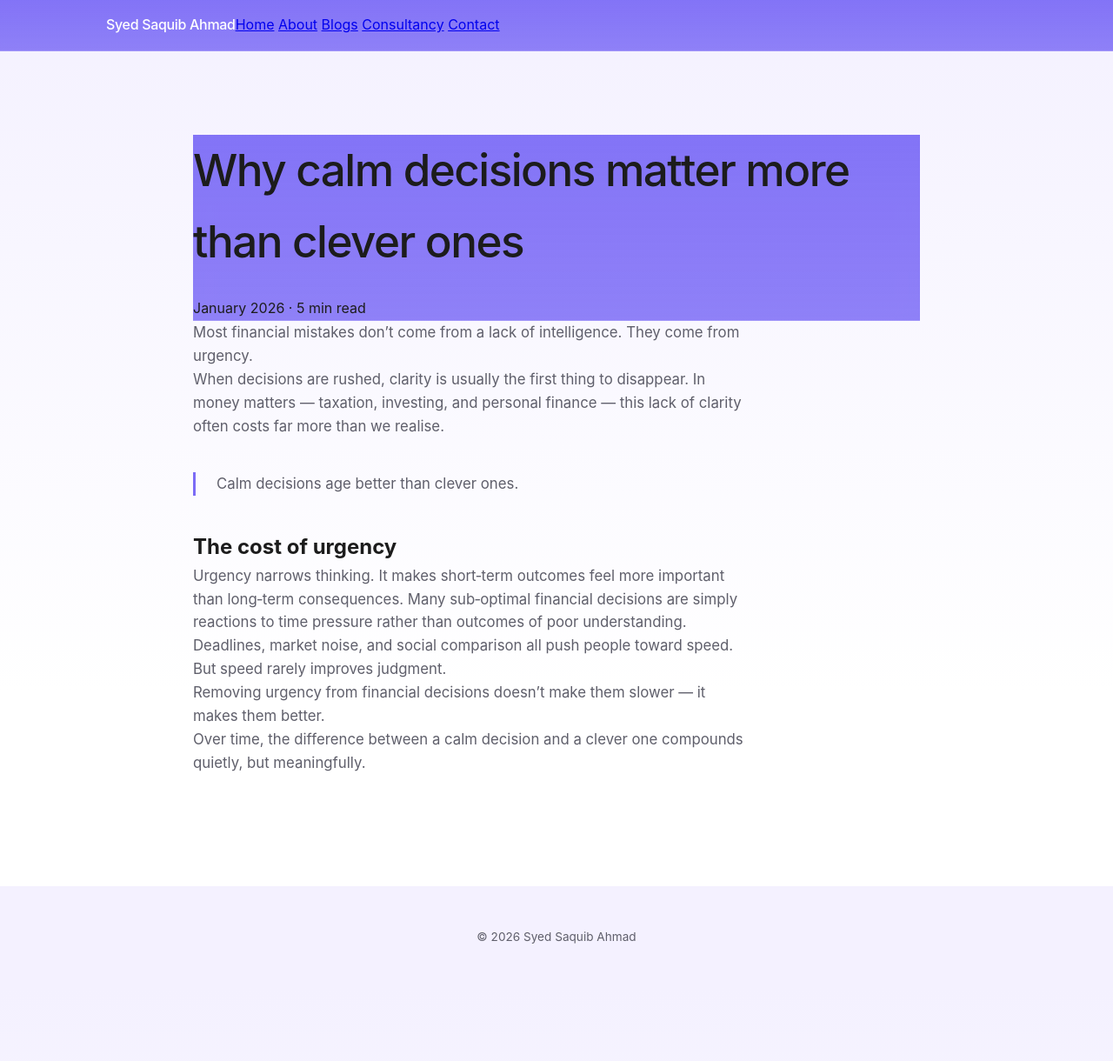
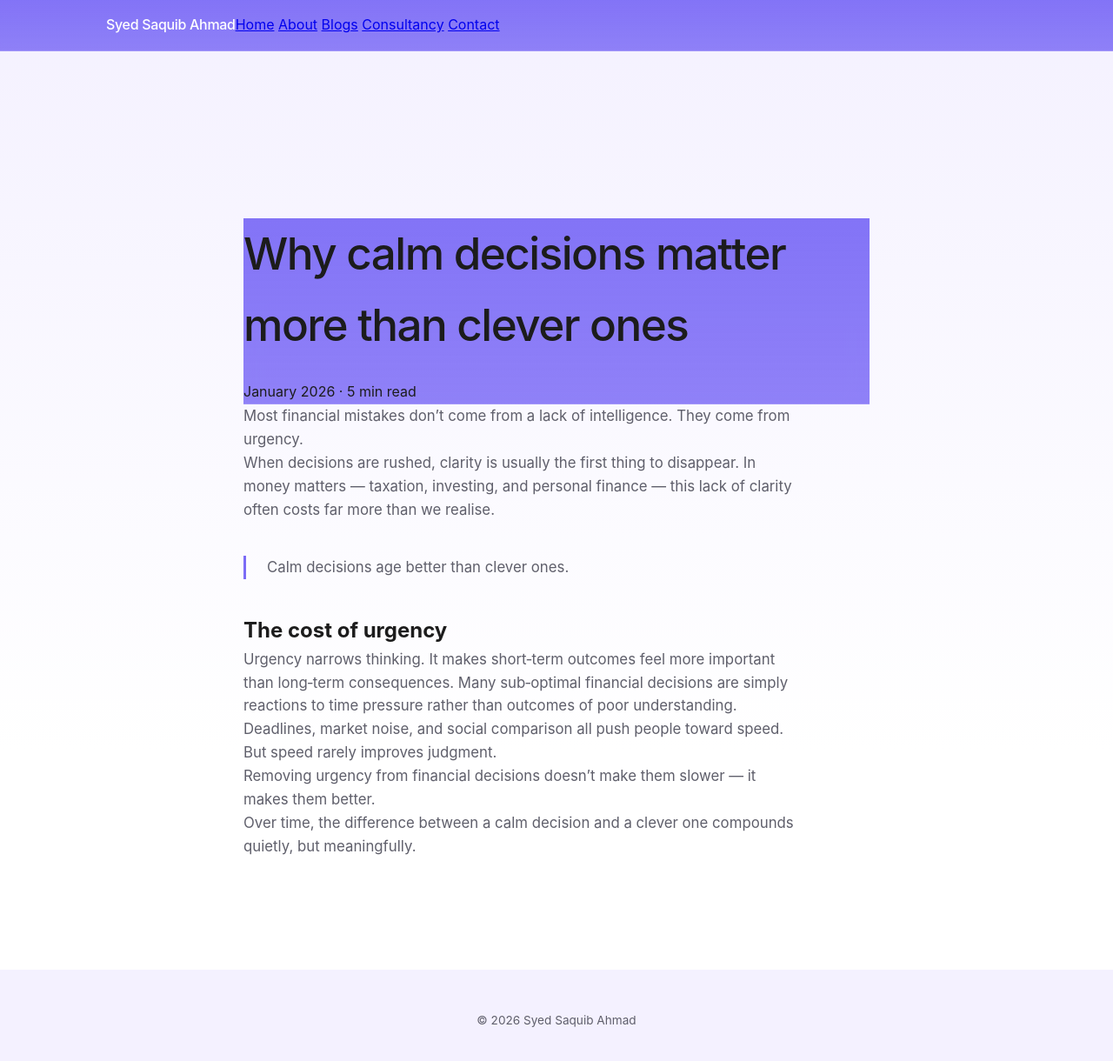
Before and after one commit to saquibahmad1234/syedsaquibahmad, a Jekyll site: the page built from _posts/2026-01-10-why-calm-decisions-matter.md, in a window 1280 px wide and 1232 px high. Shown: the top 1220 px of the window at 87% size. Built offline with Jekyll 4.4.1, drawn with Linux system fonts in a browser that asks for light colours.

Commit message:
Update style.css

```diff
--- a/assets/css/style.css
+++ b/assets/css/style.css
@@ -110,3 +110,15 @@ blockquote {
     grid-template-columns: 1fr;
   }
 }
+
+/* top spacing for posts layout*/
+/* Post layout spacing */
+.post {
+  max-width: 720px;
+  margin: auto;
+  padding-top: 6rem; /* prevents overlap with sticky header */
+}
+
+.post-header h1 {
+  scroll-margin-top: 6rem; /* fixes anchor / scroll issues */
+}
```
